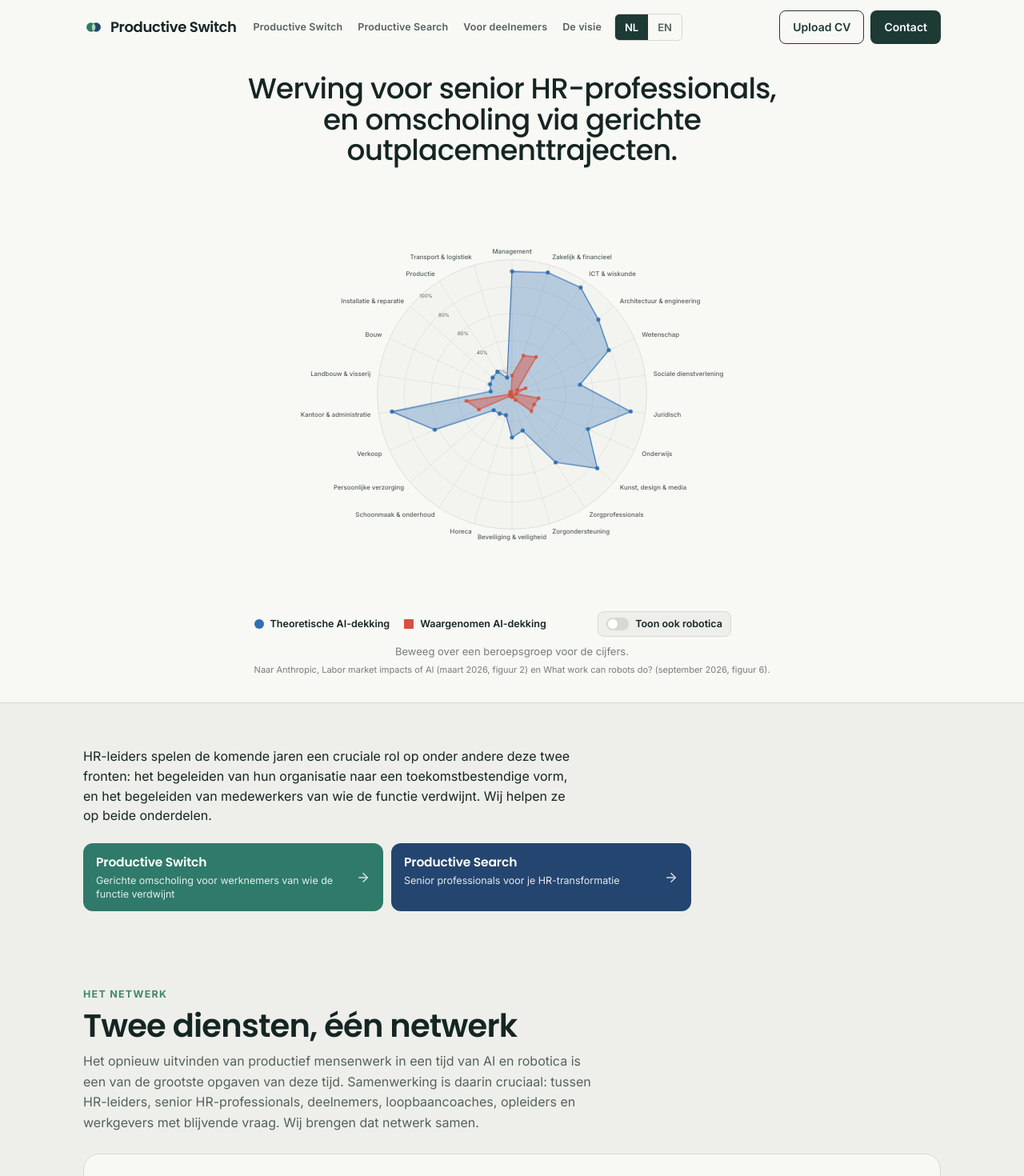
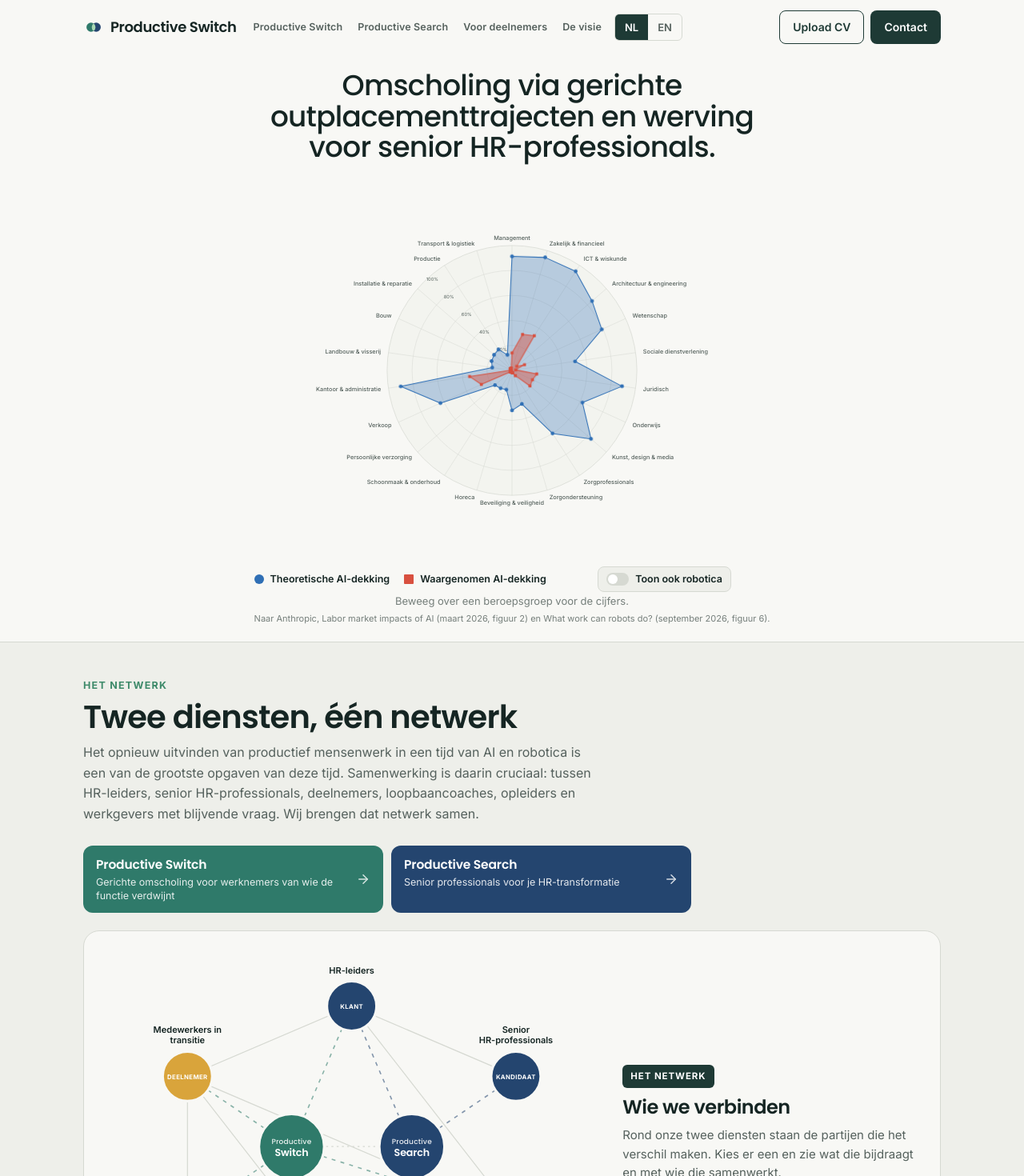
Before and after one commit to ProductiveSwitch/switch-showcase, a Next.js app: page / in a window 1280 px wide. Shown: the top 1470 px of the page at 80% size. Built offline with nearby package versions, Linux system fonts and the light colour scheme.

Commit message:
Homepage: tighter hero with source line in first screen, title reordered, buttons above the network
Co-Authored-By: Claude Fable 5.1 <noreply@anthropic.com>

```diff
--- a/app/globals.css
+++ b/app/globals.css
@@ -197,7 +197,7 @@ section[id] { scroll-margin-top: 84px; }
 .radar-hint { font-style: normal; opacity: .8; }
 
 /* ===== Netwerkconnector ===== */
-.netc-section { padding: 64px 0 40px; }
+.netc-section { padding: 44px 0 40px; }
 .netc { display: grid; grid-template-columns: 1.25fr .75fr; gap: 28px; align-items: center; background: var(--paper-2); border: 1px solid var(--line); border-radius: var(--radius-lg); padding: 24px; }
 .netc-svg { width: 100%; height: auto; display: block; }
 .netc-edge { stroke: var(--line); stroke-width: 1.5; transition: opacity .25s, stroke .25s; }
@@ -776,13 +776,16 @@ footer .logo-word { font-size: 17px; }
 .nav-menu .logo { color: var(--ink); }
 
 /* ===== Homepage hero: radar as centrepiece ===== */
-.s-hero--centre { padding: 92px 0 32px; text-align: center; }
+.s-hero--centre { padding: 88px 0 20px; text-align: center; }
 .s-hero-head { display: flex; flex-direction: column; align-items: center; }
 .s-hero-head h1 { font-size: clamp(26px, 2.8vw, 36px); font-weight: 500; letter-spacing: -0.02em; max-width: 30ch; margin: 0; }
 .s-hero-head .lede { max-width: 58ch; margin: 0 auto; }
 .s-hero-head .s-hero-cta { justify-content: center; margin-top: 22px; }
-.s-hero-stage { margin-top: 10px; max-width: 880px; }
-.s-hero-stage .radar-figure { max-height: calc(100svh - 250px); min-height: 420px; width: auto; max-width: 100%; margin: 0 auto; }
+.s-hero-stage { margin-top: 4px; max-width: 880px; }
+.s-hero-stage .radar-figure { max-height: calc(100svh - 290px); min-height: 380px; width: auto; max-width: 100%; margin: 0 auto; }
+.s-hero-stage .radar-controls { margin: -10px 0 2px; }
+.s-hero-stage .radar-readout { margin-top: -2px; height: 22px; }
+.s-hero-stage .s-hero-chart-cap { margin-top: 0; }
 .s-hero-stage .s-hero-chart-title { font-size: 15px; margin-bottom: 0; }
 .s-hero--centre .s-hero-chart { animation: none; opacity: 1; transform: none; }
 .s-hero-stage, .s-hero-head h1, .s-hero-head .lede, .s-hero-head .s-hero-cta { opacity: 0; transform: translateY(14px); animation: heroIn .8s cubic-bezier(.16,1,.3,1) forwards; }
@@ -790,9 +793,7 @@ footer .logo-word { font-size: 17px; }
 .s-hero-head .lede { animation-delay: .15s; }
 .s-hero-head .s-hero-cta { animation-delay: .25s; }
 .s-hero-stage { animation-delay: .2s; }
-#fronten .s-hero-brands { margin-top: 6px; max-width: 760px; }
-#fronten .section-head { max-width: 72ch; margin-bottom: 22px; }
-#fronten .section-head .lede { color: var(--ink); }
+.netc-brands .s-hero-brands { margin: 0 0 22px; max-width: 760px; }
 
 /* Radar draw-in: polygons grow from the centre, points and labels fade in */
 .radar-wrap--animate .radar-poly { transform-box: view-box; transform-origin: 50% 50%; animation: radarGrow 1.4s cubic-bezier(.16,1,.3,1) both; }
--- a/app/layout.tsx
+++ b/app/layout.tsx
@@ -11,11 +11,11 @@ const poppins = Poppins({ subsets: ["latin"], variable: "--font-poppins", displa
 const inter = Inter({ subsets: ["latin"], variable: "--font-inter", display: "swap" });
 
 export const metadata: Metadata = {
-  title: "Productive Switch, werving voor senior HR-professionals en gerichte omscholing",
+  title: "Productive Switch, omscholing via gerichte outplacementtrajecten en werving voor senior HR-professionals",
   description:
     "Werving voor senior HR-transformaties en omscholing via gerichte outplacementtrajecten. Eén netwerk van geselecteerde coaches, opleiders en organisaties in sectoren met blijvende vraag.",
   openGraph: {
-    title: "Productive Switch, werving voor senior HR-professionals en gerichte omscholing",
+    title: "Productive Switch, omscholing via gerichte outplacementtrajecten en werving voor senior HR-professionals",
     description:
       "Werving voor senior HR-transformaties en omscholing via gerichte outplacementtrajecten. Eén netwerk, beide kanten van de cyclus.",
     type: "website",
--- a/components/HomePage.tsx
+++ b/components/HomePage.tsx
@@ -24,8 +24,8 @@ export function HomePage() {
           <div className="wrap s-hero-head">
             <h1>
               {t({
-                nl: "Werving voor senior HR-professionals, en omscholing via gerichte outplacementtrajecten.",
-                en: "Recruitment for senior HR professionals, and re-training through targeted outplacement.",
+                nl: "Omscholing via gerichte outplacementtrajecten en werving voor senior HR-professionals.",
+                en: "Re-training through targeted outplacement and recruitment for senior HR professionals.",
               })}
             </h1>
           </div>
@@ -42,17 +42,20 @@ export function HomePage() {
           </div>
         </section>
 
-        {/* Two fronts: the former intro, now its own section */}
-        <section className="section reveal" id="fronten">
+        {/* Netwerkconnector */}
+        <section className="netc-section reveal" id="netwerk">
           <div className="wrap">
             <div className="section-head">
-              <p className="lede">
+              <div className="eyebrow">{t({ nl: "Het netwerk", en: "The network" })}</div>
+              <h2>{t({ nl: "Twee diensten, één netwerk", en: "Two services, one network" })}</h2>
+              <p>
                 {t({
-                  nl: "HR-leiders spelen de komende jaren een cruciale rol op onder andere deze twee fronten: het begeleiden van hun organisatie naar een toekomstbestendige vorm, en het begeleiden van medewerkers van wie de functie verdwijnt. Wij helpen ze op beide onderdelen.",
-                  en: "In the coming years HR leaders play a crucial role on, among others, these two fronts: guiding their organisation into a future-proof shape, and guiding employees whose roles disappear. We help them with both.",
+                  nl: "Het opnieuw uitvinden van productief mensenwerk in een tijd van AI en robotica is een van de grootste opgaven van deze tijd. Samenwerking is daarin cruciaal: tussen HR-leiders, senior HR-professionals, deelnemers, loopbaancoaches, opleiders en werkgevers met blijvende vraag. Wij brengen dat netwerk samen.",
+                  en: "Reinventing productive human work in an age of AI and robotics is one of the great tasks of our time. Collaboration is crucial: between HR leaders, senior HR professionals, participants, career coaches, training providers and employers with lasting demand. We bring that network together.",
                 })}
               </p>
             </div>
+            <div className="netc-brands">
             <div className="s-hero-brands">
               <Link className="hero-brandbtn hb-switch" href="/productive-switch">
                 <span className="hb-title">Productive Switch</span>
@@ -69,21 +72,6 @@ export function HomePage() {
                 <ArrowRight size={18} className="hb-arrow" />
               </Link>
             </div>
-          </div>
-        </section>
-
-        {/* Netwerkconnector */}
-        <section className="netc-section reveal" id="netwerk">
-          <div className="wrap">
-            <div className="section-head">
-              <div className="eyebrow">{t({ nl: "Het netwerk", en: "The network" })}</div>
-              <h2>{t({ nl: "Twee diensten, één netwerk", en: "Two services, one network" })}</h2>
-              <p>
-                {t({
-                  nl: "Het opnieuw uitvinden van productief mensenwerk in een tijd van AI en robotica is een van de grootste opgaven van deze tijd. Samenwerking is daarin cruciaal: tussen HR-leiders, senior HR-professionals, deelnemers, loopbaancoaches, opleiders en werkgevers met blijvende vraag. Wij brengen dat netwerk samen.",
-                  en: "Reinventing productive human work in an age of AI and robotics is one of the great tasks of our time. Collaboration is crucial: between HR leaders, senior HR professionals, participants, career coaches, training providers and employers with lasting demand. We bring that network together.",
-                })}
-              </p>
             </div>
             <NetworkConnector lang={lang} />
           </div>
```
